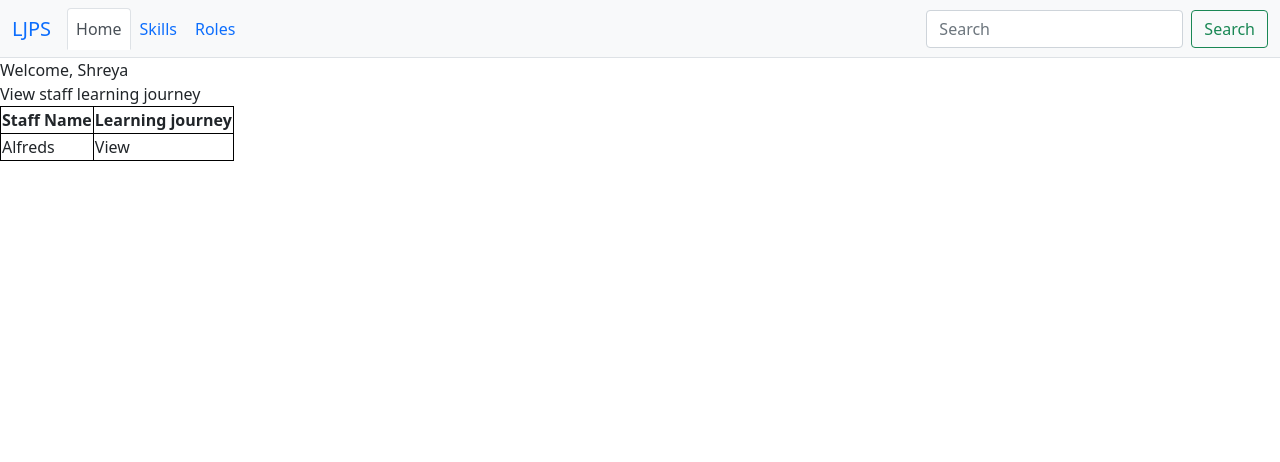
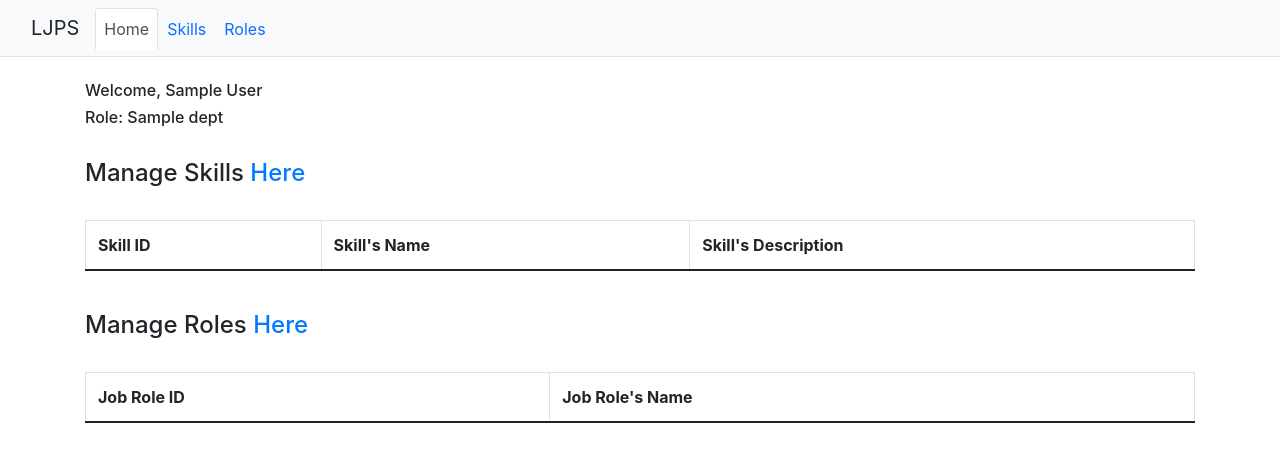
Before and after one commit to ShreyaKushal/SPMteam1, a Python web app: template templates/homepage.html in a window 1280 px wide. Shown: the top 462 px of the page. Run offline with Jinja, Linux system fonts and the light colour scheme; the template is opened without the code that fills it: most values are stand-ins (such as "Sample title", 1, 10 or a date in 2020); lists and menus that the app fills with data are empty; some libraries are stand-ins or nearby versions.

Commit message:
update homepage // added HR homepage

```diff
--- a/templates/homepage.html
+++ b/templates/homepage.html
@@ -4,14 +4,32 @@
   <meta charset="UTF-8">
   <meta http-equiv="X-UA-Compatible" content="IE=edge">
   <meta name="viewport" content="width=device-width, initial-scale=1.0">
+  <title>View all Skills</title>
+  <link rel="stylesheet" href="https://fonts.googleapis.com/css?family=Roboto|Varela+Round|Open+Sans">
+  <link rel="stylesheet" href="https://fonts.googleapis.com/icon?family=Material+Icons">
+
   <link href="https://cdn.jsdelivr.net/npm/bootstrap@5.1.0/dist/css/bootstrap.min.css" rel="stylesheet" integrity="sha384-KyZXEAg3QhqLMpG8r+8fhAXLRk2vvoC2f3B09zVXn8CA5QIVfZOJ3BCsw2P0p/We" crossorigin="anonymous">
 
+  <!-- Latest compiled and minified CSS -->
+  <link rel="stylesheet" href="https://stackpath.bootstrapcdn.com/bootstrap/4.2.1/css/bootstrap.min.css"
+  integrity="sha384-GJzZqFGwb1QTTN6wy59ffF1BuGJpLSa9DkKMp0DgiMDm4iYMj70gZWKYbI706tWS" crossorigin="anonymous">
+
+<!-- Latest compiled and minified JavaScript -->
+<!-- jQuery (necessary for Bootstrap's JavaScript plugins) -->
+<script src="https://ajax.googleapis.com/ajax/libs/jquery/3.4.1/jquery.min.js"></script>
+
+<script src="https://cdnjs.cloudflare.com/ajax/libs/popper.js/1.14.6/umd/popper.min.js"
+  integrity="sha384-wHAiFfRlMFy6i5SRaxvfOCifBUQy1xHdJ/yoi7FRNXMRBu5WHdZYu1hA6ZOblgut"
+  crossorigin="anonymous"></script>
+
+<script src="https://stackpath.bootstrapcdn.com/bootstrap/4.2.1/js/bootstrap.min.js"
+  integrity="sha384-B0UglyR+jN6CkvvICOB2joaf5I4l3gm9GU6Hc1og6Ls7i6U/mkkaduKaBhlAXv9k"
+  crossorigin="anonymous"></script>
+<script src="https://cdn.jsdelivr.net/npm/vue@2.6.12/dist/vue.js"></script>
+<script src="https://cdn.jsdelivr.net/npm/axios/dist/axios.min.js"></script>
+
     <title>Home Page</title>
-    <style>
-      table, th, td {
-        border: 1px solid black;
-      }
-    </style>
+
 </head>
 <body>
 
@@ -33,31 +51,92 @@
                 <a class="nav-link" href="view_roles.html">Roles</a>
               </li>
             </ul>
-            <!--Have just left this here in case we do implement, if not remove!-->
-            <form class="d-flex" role="search">
-              <input class="form-control me-2" type="search" placeholder="Search" aria-label="Search">
-              <button class="btn btn-outline-success" type="submit">Search</button>
-            </form>
           </div>
         </div>
       </nav>
       <!--End of Navbar-->
+
+      <!-- Content Start -->
+      <div id="main-container" class="container">
+        <br>
         <div>
-        Welcome, Shreya
+          <h6>Welcome, {{staff.Staff_Fname}} {{staff.Staff_Lname}}</h6>
+          <h6>Role: {{staff.Dept}}</h6>
         </div>
-      <div >
-        View staff learning journey
-        <table border="1">
+        <br>
+        <div>
+          <h4>Manage Skills <a href="skills.html">Here</a></h4>
+          <br>
+
+          <table id ="SkillsTable" class="table table-bordered">
+            <thead>
                 <tr>
-            <th>Staff Name</th>
-            <th>Learning journey</th>
+                    <th>Skill ID</th>
+                    <th>Skill's Name</th>
+                    <th>Skill's Description</th>
                 </tr>
-          <tr >
-            <td>Alfreds</td>
-            <td>View</td>
+            </thead>
+            <tbody>
+                <tr v-for="Skill in skillList" v-bind:key="Skill.Skill_ID">
+                    <td><strong>{{ Skill.Skill_ID }}</strong></td>
+                    <td>{{ Skill.Skill_Name }}</td>
+                    <td>{{ Skill.Skill_Desc }}</td>
                 </tr>
+            </tbody>
         </table>
         </div>
+        <br>
+
+        <div>
+          <h4>Manage Roles <a href="view_roles.html">Here</a></h4>
+          <br>
+          <table id ="JobRolesTable" class="table table-bordered">
+            <thead>
+                <tr>
+                    <th>Job Role ID</th>
+                    <th>Job Role's Name</th>
+                </tr>
+            </thead>
+            <tbody>
+                <tr v-for="JobRole in jobRoleList" v-bind:key="JobRole.JobRole_ID">
+                    <td><strong>{{ JobRole.JobRole_ID }}</strong></td>
+                    <td>{{ JobRole.JobRole_Name }}</td>
+                </tr>
+            </tbody>
+        </table>
+        </div>
+
+      </div>
+      <!-- Content End -->
+
+      <!-- Vue -->
+    <script>
+      const vm = new Vue({
+            el: '#main-container',
+            data: {
+                staff: [],
+                jobRoleList: [],
+                skillList: [],
+                id: ''
+            },
+            mounted: function() {
+                var adminID = localStorage.getItem("AdminID")
+
+                axios.all([
+                    axios.get('http://localhost:5001/StaffDetails/'+adminID),
+                    axios.get('http://localhost:5001/TopThreeActiveJobRoles'),
+                    axios.get('http://localhost:5001/TopThreeActiveSkills')
+                ])
+                .then(axios.spread((response1, response2, response3) => {
+                    this.staff = response1.data.data;
+                    this.jobRoleList = response2.data.data;
+                    this.skillList = response3.data.data;
+                }))
+                .catch(error => alert(error));
+            }
+
+            });
+  </script>
       <script src="https://cdn.jsdelivr.net/npm/bootstrap@5.1.0/dist/js/bootstrap.bundle.min.js" integrity="sha384-U1DAWAznBHeqEIlVSCgzq+c9gqGAJn5c/t99JyeKa9xxaYpSvHU5awsuZVVFIhvj" crossorigin="anonymous"></script>
 </body>
 </html>
```
Lines whose indentation alone changed are shown as unchanged.
